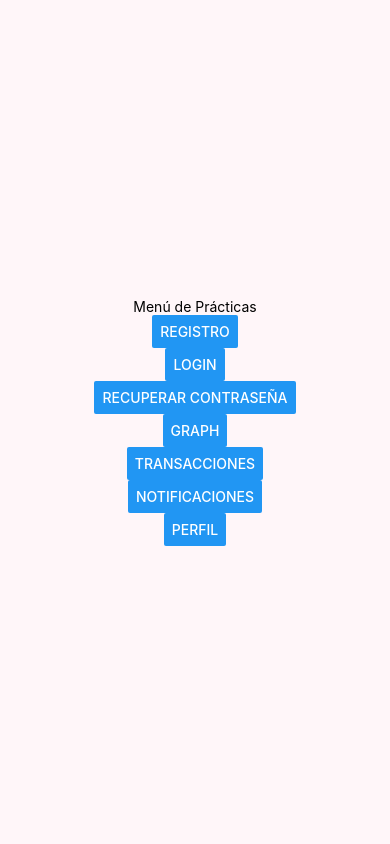
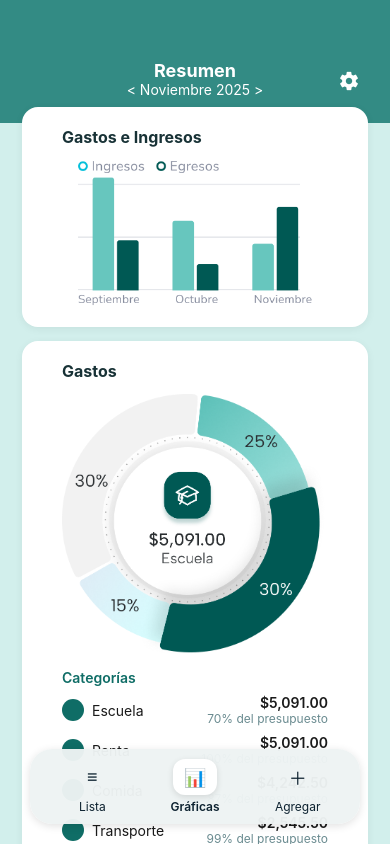
Before and after one commit to EchoMeter4/ProyectoIntegrador, a React Native app: screen /Graph in a window 390 px wide. Built offline with nearby package versions, Linux system fonts and the light colour scheme.

Commit message:
WIP Navigation

```diff
--- a/App.js
+++ b/App.js
@@ -1,8 +1,35 @@
 import {StyleSheet} from 'react-native';
-import MenuScreen from "./screens/MenuScreen";
+import { createNativeStackNavigator } from '@react-navigation/native-stack';
+import GraphScreen from './screens/GraphScreen';
+import ListScreen from './screens/TransactionScreen'
+import {NavigationContainer} from "@react-navigation/native";
+import Navbar from "./components/Navbar";
+import CrudModal from "./screens/CrudModal";
+import React, {useState} from "react";
 
+const MainStack = createNativeStackNavigator();
 export default function App() {
+    const [showModal, setShowModal] = useState(false);
+    const toggleModal = () => setShowModal(!showModal);
+
     return (
-        <MenuScreen/>
+        <NavigationContainer>
+            <MainStack.Navigator
+                id='mainStack'
+                initialRouteName='Graph'
+                screenOptions={{headerShown: false}}
+            >
+                <MainStack.Screen
+                    name='Graph'
+                    component={GraphScreen}
+                />
+                <MainStack.Screen
+                    name='List'
+                    component={ListScreen}
+                />
+            </MainStack.Navigator>
+            <Navbar toggleModal={toggleModal}/>
+            <CrudModal visible={showModal} setVisible={setShowModal}/>
+        </NavigationContainer>
     )
 }
--- a/screens/GraphScreen.js
+++ b/screens/GraphScreen.js
@@ -5,8 +5,6 @@ import CrudModal from "./CrudModal.js";
 import AppHeader from "../components/AppHeader";
 
 export default function graphScreen() {
-    const [showModal, setShowModal] = useState(false);
-    const toggleModal = () => setShowModal(!showModal);
 
     return (
         <View style={styles.page}>
@@ -94,8 +92,6 @@ export default function graphScreen() {
                     </View>
                 </View>
             </ScrollView>
-            <Navbar toggleModal={toggleModal}/>
-            <CrudModal visible={showModal} setVisible={setShowModal}/>
         </View>
     );
 }
```
